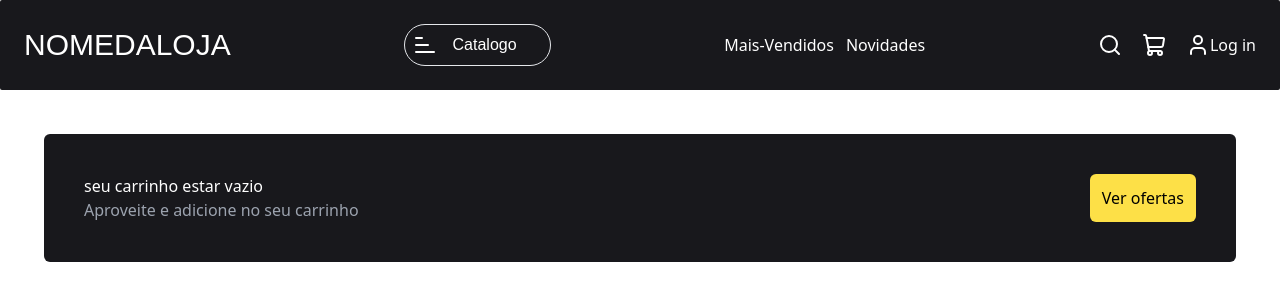
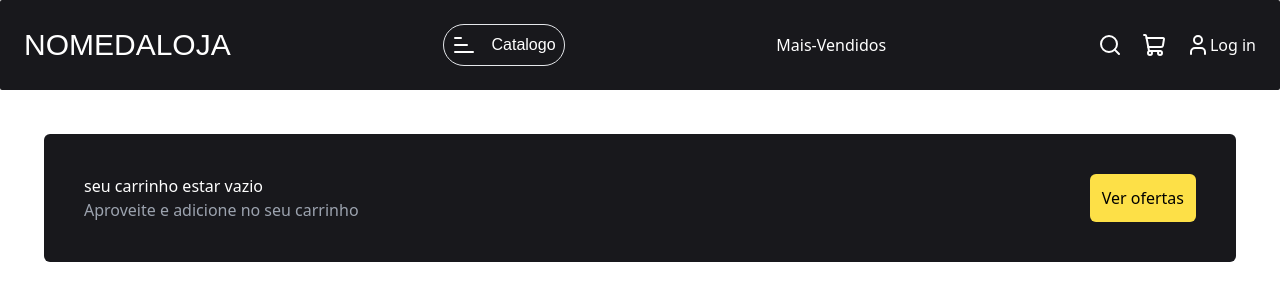
Before and after one commit to joaovitorS-silva/E-Commerce-Sneakers, a React (Vite) app: page /carrinho in a window 1280 px wide. Shown: the top 300 px of the page. Built offline with nearby package versions, Linux system fonts and the light colour scheme; a web font is replaced by a local one.

Commit message:
feat(nav):CATALOGO funcionando

```diff
--- a/context/CarrinhoContext.jsx
+++ b/context/CarrinhoContext.jsx
@@ -11,13 +11,17 @@ export function CarrinhoProvider({ children }) {
 
   function CarrinhoVerde(produto) {
     return CarrinhoArray.some(
-      (itemDoCarrinho) => itemDoCarrinho.id === produto.id,
-      console.log(produto.id,)
+      (itemDoCarrinho) => itemDoCarrinho.id === produto.id
     ) ? (
       <ShoppingCart color="#4ade80" />
 
     ) : (
-      <ShoppingCart onClick={() => AdicionarAoCarrinho(produto)} />
+      <ShoppingCart
+        onClick={(evento) => {
+          evento.stopPropagation();
+          AdicionarAoCarrinho(produto);
+        }}
+      />
     );
   }
 
--- a/src/componentes/Nav.jsx
+++ b/src/componentes/Nav.jsx
@@ -1,16 +1,20 @@
-import { ListSortAscending, Search, ShoppingCart, User } from "lucide-react";
+import { ListSortAscending, Search, ShoppingCart, User, ChevronRight } from "lucide-react";
 import { useState } from "react";
 import { useNavigate, useSearchParams } from "react-router-dom";
 function BarraNav() {
   const [pesquisa, setpesquisa] = useState("");
   const [pesquisaAberta, setPesquisaAberta] = useState(false);
   const [searchParams, setSearchParams] = useSearchParams();
+  const [catalogoON, setcatalogoOFF] = useState(false);
   const navigate = useNavigate();
   const bestClick = () => {
     navigate("/best");
   };
   function BackPage() {
     navigate(-1);
+  }
+  function CatalogoNAv (){
+    navigate("/best")
   }
 
   const navigateCarro = useNavigate();
@@ -32,10 +36,18 @@ function BarraNav() {
         NOMEDALOJA
       </button>
       {/* catalogo */}
-      <button className="flex gap-4 break-words w-[12%] font-loja text-loja-texto border rounded-full p-2 hover:bg-loja-destaque hover:text-loja-fundo">
-        <ListSortAscending />
-        Catalogo
-      </button>
+      <div className="relative">
+        <button
+          onClick={() => setcatalogoOFF(!catalogoON)}
+          className="flex gap-4  items-center font-loja text-loja-texto border rounded-full p-2 hover:bg-loja-destaque hover:text-loja-fundo"
+        >
+          <ListSortAscending />
+          Catalogo
+        </button>
+        {catalogoON ? (
+          <button onClick={() => CatalogoNAv()} className=" flex gap-16 absolute text-white left-0 z-50 mt-2 w-56 rounded-lg bg-loja-card p-4 hover:bg-zinc-600 shadow-lg top-full">Smartphones <ChevronRight /></button>
+        ) : null}
+      </div>
       <div className="flex gap-3 items-center">
         {/* mais vendidos */}
         <button
@@ -43,10 +55,6 @@ function BarraNav() {
           className="text-loja-texto hover:text-loja-navtexto"
         >
           Mais-Vendidos
-        </button>
-        {/* novidades */}
-        <button className="text-loja-texto hover:text-loja-navtexto">
-          Novidades
         </button>
       </div>
       <div className="flex gap-5">
@@ -61,7 +69,7 @@ function BarraNav() {
           />
         ) : null}
         <button
-          onClick={() => setPesquisaAberta(true)}
+          onClick={() => setPesquisaAberta(!pesquisaAberta)}
           className="text-loja-texto transition-transform duration-150"
         >
           <Search />
--- a/src/pages/BestSellers.jsx
+++ b/src/pages/BestSellers.jsx
@@ -77,6 +77,10 @@ function BestSellers() {
   useEffect(() => {
     fetch(UrlApi)
       .then(function (respostaAPI) {
+        if (!respostaAPI.ok){
+          throw new Error("produto nao encontrado");
+
+        }
         return respostaAPI.json();
       })
       .then(function (resultadoApi) {
@@ -94,7 +98,9 @@ function BestSellers() {
 
           //pegar o estoque tambem
         }));
-
+        if (!produtos){
+          return  <p>Carregando produtos...</p>
+        }
         const MarcasBrutas = NomesCorrretos.map((produto) =>
           produto.marca.toLowerCase(),
         );
--- a/src/pages/ProdutoTela.jsx
+++ b/src/pages/ProdutoTela.jsx
@@ -34,7 +34,6 @@ function ProdutoTela() {
 
   if (!produto) {
     return <p>Carregando produto...</p>;
-    ("");
   }
 
   function mudarIMagem() {
```
